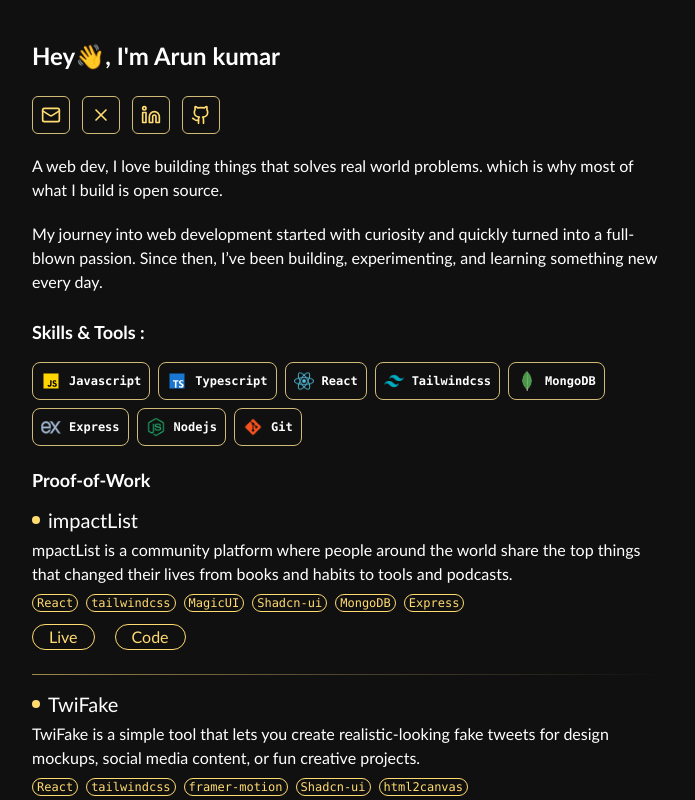
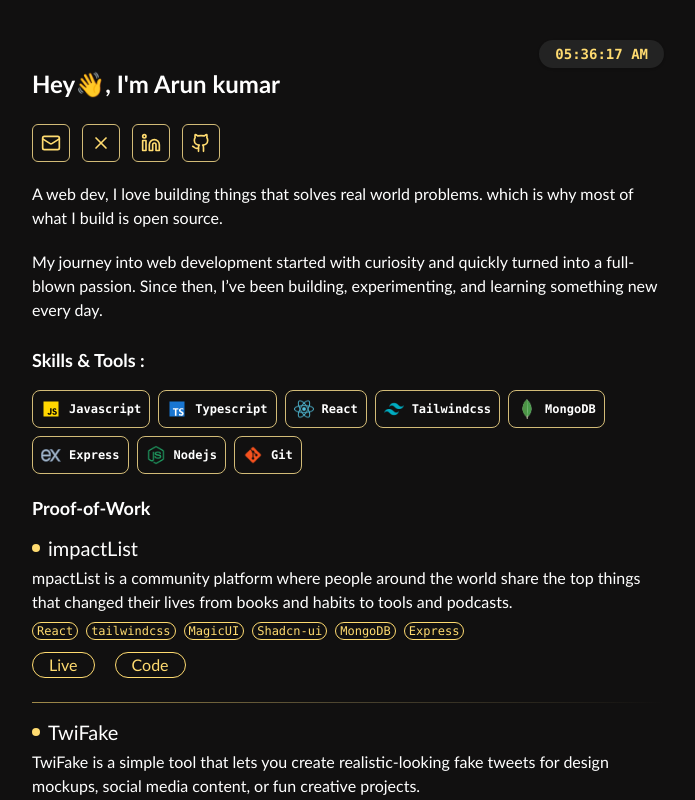
Before and after one commit to hiarun01/my-portfolio, a React (Vite) app: page / in a window 1280 px wide. Shown: the top 800 px of the page, without its empty margins (292-987 px from the left). Built offline with nearby package versions, Linux system fonts and the light colour scheme.

Commit message:
add time

```diff
--- a/index.html
+++ b/index.html
@@ -4,7 +4,7 @@
     <meta charset="UTF-8" />
     <link rel="icon" type="image/svg+xml" href="/favicon.jpg" />
     <meta name="viewport" content="width=device-width, initial-scale=1.0" />
-    <title>Arun Kumar | Portfolio</title>
+    <title>Arun Kumar</title>
     <link href="/src/styles.css" rel="stylesheet" />
   </head>
   <body>
--- a/src/Portfolio.jsx
+++ b/src/Portfolio.jsx
@@ -14,15 +14,40 @@
 
 const Portfolio = () => {
   const [isBlur, setIsBlur] = useState(true);
+  const [time, setTime] = useState(() =>
+    new Date().toLocaleTimeString([], {
+      hour: "2-digit",
+      minute: "2-digit",
+      second: "2-digit",
+    })
+  );
 
-  // Remove blur after 1.5s on initial load
   useEffect(() => {
     const timer = setTimeout(() => setIsBlur(false), 1000);
     return () => clearTimeout(timer);
   }, []);
 
+  useEffect(() => {
+    const interval = setInterval(() => {
+      setTime(
+        new Date().toLocaleTimeString([], {
+          hour: "2-digit",
+          minute: "2-digit",
+          second: "2-digit",
+        })
+      );
+    }, 1000);
+    return () => clearInterval(interval);
+  }, []);
+
   return (
-    <div className="relative min-h-screen max-w-2xl mx-auto bg-[#111010] text-white pt-10 pb-10 overflow-x-hidden">
+    <div className="relative min-h-screen max-w-2xl mx-auto bg-[#111010] text-white pt-10 overflow-x-hidden">
+      {/* Time Header */}
+      <div className="flex justify-end items-center px-5">
+        <span className="text-[#ffdb70] font-mono font-bold text-sm bg-[#232323] px-4 py-1 rounded-full shadow">
+          {time}
+        </span>
+      </div>
       {/* Blur Overlay */}
       <AnimatePresence>
         {isBlur && (
```
